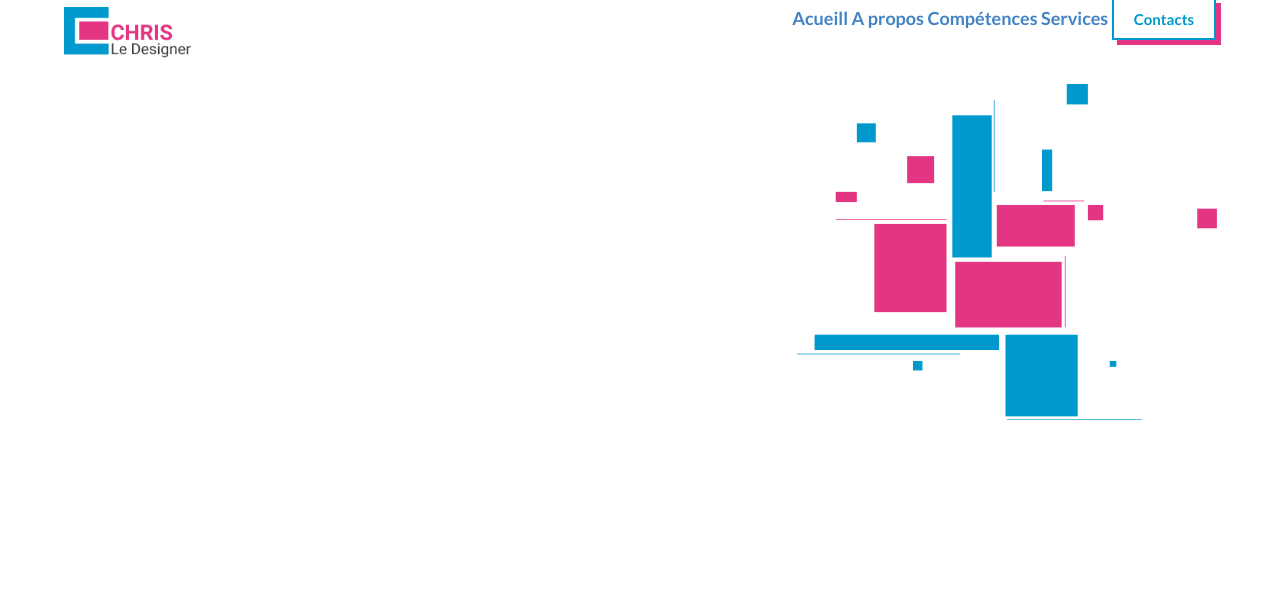
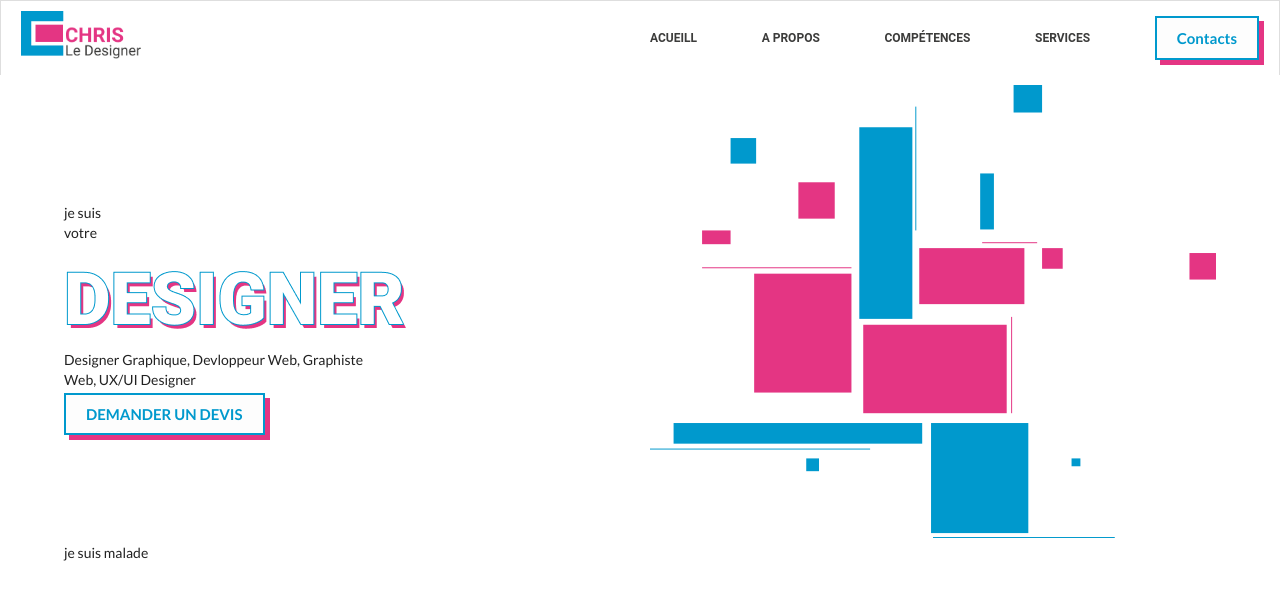
Before and after one commit to karon16/KDA-Projet-Portfolio, a website: page index.html in a window 1280 px wide. Drawn offline with nearby package versions, Linux system fonts and the light colour scheme.

Commit message:
working on header

```diff
--- a/index.html
+++ b/index.html
@@ -11,27 +11,34 @@
 </head>
 <body>
     <main class="main-page main-page--reset">
-        <header class="ui grid header header--padding">
-            <nav class="row">
-                <div class="two wide column left floated left aligned">
-                    <img src="img/logo-min.png" alt="">
+        <header class="ui grid head head--padding">
+            <nav class=" ui grid fixed menu navigation ">
+                <div class="row">
+                <div class="four wide  column left floated left aligned navigation__logo ">
+                    <img src="img/logo-min.png" alt="" class="logo__image logo__image--size " >
                 </div>
-                <div class="twelve wide tablet ten wide computer column right floated right aligned border">
-                    <a href="" class="link">Acueill</a>
-                    <a href="" class="link">A propos</a>
-                    <a href="" class="link">Compétences</a>
-                    <a href="" class="link">Services</a>
-                    <a href="" class=" link btn">Contacts</a>
+                <div class="twelve wide mobile ten wide tablet eight wide computer column right floated right aligned middle aligned navigation__menu">
+                    <div class="link">
+                        <a href="" class=" link--color link--size">Acueill</a>
+                        <a href="" class=" link--color link--size">A propos</a>
+                        <a href="" class=" link--color link--size">Compétences</a>
+                        <a href="" class=" link--color link--size">Services</a>
+                        <a href="" class="btn btn--hidden btn--color">Contacts</a>
+                    </div>
+                </div>
                 </div>
             </nav>
-            <div class="hero__section row">
-                <div class="ten wide column">
-
+            <div class="hero-section  row stackable ">
+                <div class="eight wide column middle aligned hero-section__text ">
+                    <p>je suis <br> votre</p>
+                    <div><img src="img/Group 34.png" alt=""></div>
+                    <p>Designer Graphique, Devloppeur Web, Graphiste <br> Web, UX/UI Designer</p>
+                    <a href="" class="btn btn--color">DEMANDER UN DEVIS</a>
                 </div>
-                <div class="six wide column"><object type="image/svg+xml" data="img/Group 2 (2).svg"></object></div>
+                <div class="eight wide column middle aligned hero-section__image "><object type="image/svg+xml" data="img/Group 2 (2).svg" class="animated__image"></object></div>
             </div>
-
         </header>
+        <p>je suis malade</p>
     </main>
 </body>
 </html>
--- a/sass/abstract/mixins.scss
+++ b/sass/abstract/mixins.scss
@@ -0,0 +1,6 @@
+@mixin buttonColors(){
+    background-color : $greyColor;
+    color: $blueColor;
+    border: 2px solid $blueColor ;
+    box-shadow: 5px 5px 0px 0px  $pinkColor;
+}
--- a/sass/abstract/variables.scss
+++ b/sass/abstract/variables.scss
@@ -6,9 +6,11 @@ $body-box-sizing : border-box;
 
 /* variables du main*/
 $sizeMain : 90vw;
-$marginMain : auto;
+$marginRight : auto;
+$marginTopBottomMain : 20px;
 /*varaiables tailles en px*/
 
 /*variables couleurs*/
 $blueColor : #0099CD;
 $greyColor :#FDFDFD;
+$pinkColor : #E43583;
--- a/sass/base/reset.scss
+++ b/sass/base/reset.scss
@@ -1,9 +1,15 @@
 *,*::after, *::before{
-    margin: 0;
-    padding: 0;
-    box-sizing: border-box;
+    margin: $body-margin;
+    padding: $body-padding;
+    box-sizing: $body-box-sizing;
 }
 
 html{
     font-size: 62.5%;
 }
+
+.main-page--reset{
+    width: $sizeMain ;
+    margin: $marginTopBottomMain $marginRight;
+
+}
--- a/sass/component/button.scss
+++ b/sass/component/button.scss
@@ -1,14 +1,10 @@
 .btn:link,
 .btn:visited{
-    background-color : white;
-    color: #0099CD;
-    border: 2px solid #0099CD ;
+    @include buttonColors;
     padding: 1rem 2rem;
     position: relative;
     font-weight: bold;
     font-size: 1.5rem;
-    box-shadow: 5px 5px 0px 0px  #E43583;
-
 }
 /*.btn::after{
     content: '';
--- a/sass/main.scss
+++ b/sass/main.scss
@@ -3,6 +3,47 @@
 @import '../sass/base/reset.scss';
 @import '../sass/base/typography.scss';
 @import '../sass/component/button.scss';
+
+.border{
+    border: 1px solid black;
+}
+.head{
+    &--padding{
+        padding: 30px 0;
+    }
+    .logo__image--size{
+        width: 12rem ;
+        max-width: 100%;
+    }
+    .link{
+        display: flex !important;
+        justify-content: space-between !important;
+
+        align-items: center;
+    }
+    .link--color{
+        color: #3C3C3B;
+    }
+    .link--size{
+
+        font-size: 1.2rem;
+        text-transform: uppercase;
+        font-weight: bolder;
+        font-family: Roboto ;
+    }
+    .hero-section{
+        padding: 100px auto !important;
+        margin-top: 65px;
+    }
+    .hero-section__text, .hero-section__image{
+        height: auto;
+    }
+    .ui.menu {
+        border-bottom: 0 none !important;
+        box-shadow: none;
+    }
+
+}
 
 
 
@@ -10,18 +51,13 @@
 
 
 
-.main-page--reset{
-    width: $sizeMain ;
-    margin: $marginMain;
+@media only screen and (max-width: 700px) {
+    .btn--hidden{
+        display: none;
+    }
 }
-
-.header--padding{
-
-    padding: 30px 0;
+@media only screen and (max-width: 768px) {
+    .animated__image{
+        display: none;
+    }
 }
-
-
-
-link{
-    display: inline-block;
-}
```
Also changed, not shown: style/style.css, 1 other file.
